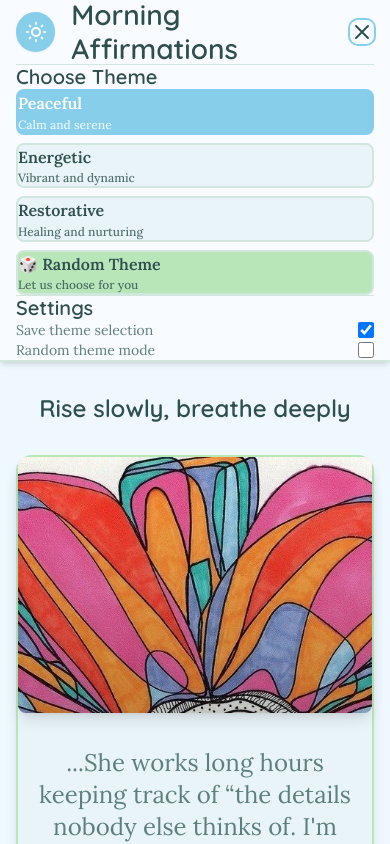
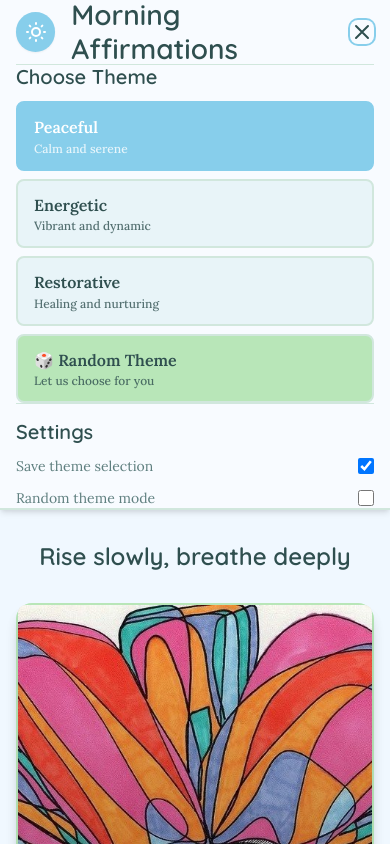
Before and after one commit to adoublens/morning-affirmations, a Next.js app in the folder source/: page / in a window 390 px wide. Both pictures are taken after a click on the button "Toggle mobile menu". Shown: the top 844 px of the page. Built offline with nearby package versions, Linux system fonts and the light colour scheme; no server answers.

Commit message:
🐛 fix: spacing issues in mobile menu

```diff
--- a/source/components/layout/Header.tsx
+++ b/source/components/layout/Header.tsx
@@ -106,10 +106,10 @@ export function Header({
               <div className="space-y-4">
                 {/* Mobile Theme Buttons */}
                 <div className="space-y-2">
-                  <h3 className="text-sm font-semibold text-[var(--theme-text-primary)] mb-2">
+                  <h3 className="text-sm font-semibold text-[var(--theme-text-primary)] !mb-3">
                     Choose Theme
                   </h3>
-                  <div className="grid grid-cols-1 gap-2">
+                  <div className="grid grid-cols-1 !gap-2">
                     {themes.map((themeItem) => (
                       <button
                         key={themeItem.id}
@@ -118,7 +118,7 @@ export function Header({
                           setIsMobileMenuOpen(false);
                         }}
                         className={`
-                          px-4 py-3 rounded-lg text-left font-medium transition-all duration-300
+                          !px-4 !py-3 rounded-lg text-left font-medium transition-all duration-300
                           border-2 focus:outline-none focus:ring-2 focus:ring-[var(--theme-accent)]
                           ${theme.currentTheme === themeItem.id
                             ? 'bg-[var(--theme-accent)] text-white border-[var(--theme-accent)]'
@@ -135,7 +135,7 @@ export function Header({
                         handleRandomTheme();
                         setIsMobileMenuOpen(false);
                       }}
-                      className="px-4 py-3 rounded-lg text-left font-medium transition-all duration-300
+                      className="!px-4 !py-3 rounded-lg text-left font-medium transition-all duration-300
                                bg-[var(--theme-secondary)] text-[var(--theme-text-primary)]
                                border-2 border-[var(--theme-border)] hover:bg-[var(--theme-hover)]
                                focus:outline-none focus:ring-2 focus:ring-[var(--theme-accent)]"
@@ -147,11 +147,11 @@ export function Header({
                 </div>
 
                 {/* Mobile Theme Controls */}
-                <div className="pt-4 border-t border-[var(--theme-border)]">
-                  <h3 className="text-sm font-semibold text-[var(--theme-text-primary)] mb-3">
+                <div className="!pt-4 border-t border-[var(--theme-border)]">
+                  <h3 className="text-sm font-semibold text-[var(--theme-text-primary)] !mb-3">
                     Settings
                   </h3>
-                  <div className="space-y-3">
+                  <div className="!space-y-3">
                     <label className="flex items-center justify-between cursor-pointer">
                       <span className="text-sm text-[var(--theme-text-secondary)]">
                         Save theme selection
```
